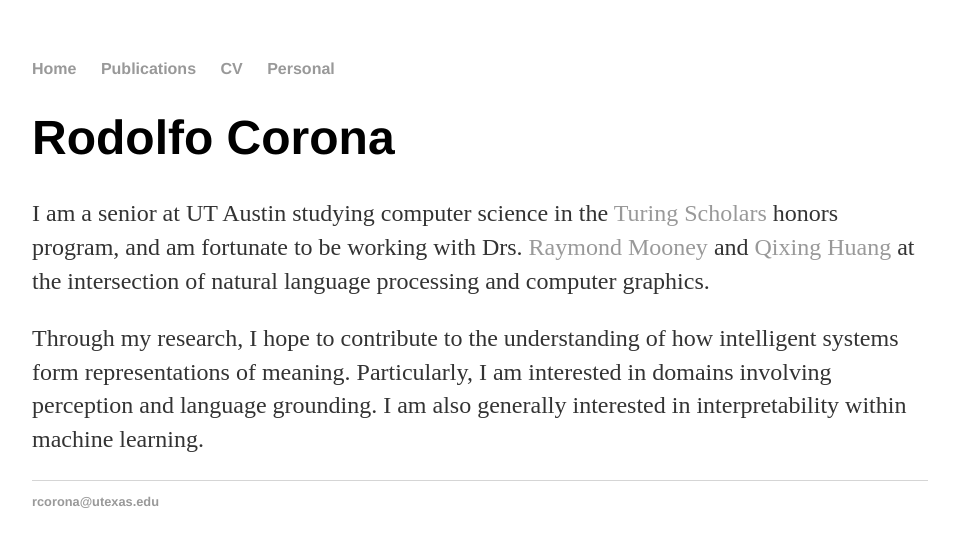
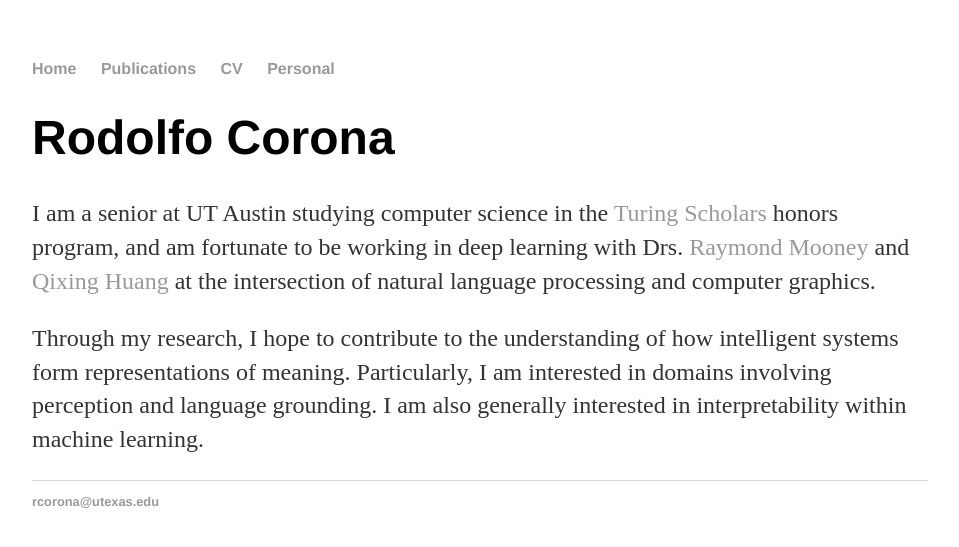
Before and after one commit to rcorona/old_website, a Jekyll site: the page built from index.html, in a window 1280 px wide. Shown: the top 547 px of the page, without its empty margins (160-1119 px from the left). Built offline with Jekyll 4.4.1, drawn with Linux system fonts in a browser that asks for light colours.

Commit message:
Update index.html

```diff
--- a/index.html
+++ b/index.html
@@ -6,7 +6,7 @@
 	<h1>Rodolfo Corona</h1>
 	<p>
 	 I am a senior at UT Austin studying computer science in the <a href="https://www.cs.utexas.edu/turing-scholars">Turing Scholars</a>
-	 honors program, and am fortunate to be working with Drs. <a href="https://www.cs.utexas.edu/~mooney/">Raymond Mooney</a>
+	 honors program, and am fortunate to be working in deep learning with Drs. <a href="https://www.cs.utexas.edu/~mooney/">Raymond Mooney</a>
 	 and <a href="https://www.cs.utexas.edu/~huangqx/">Qixing Huang</a> at the intersection of natural language processing and
 	 computer graphics.
 	</p>
```
